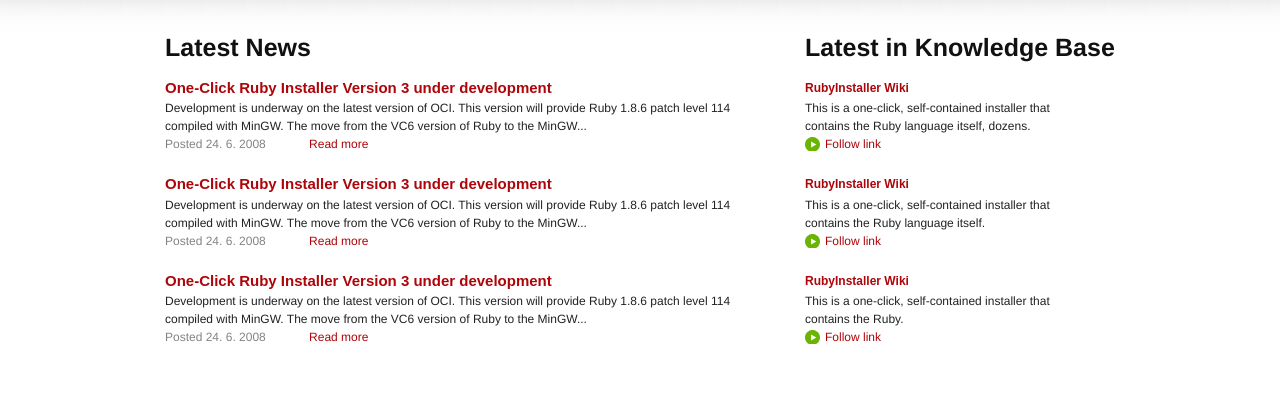
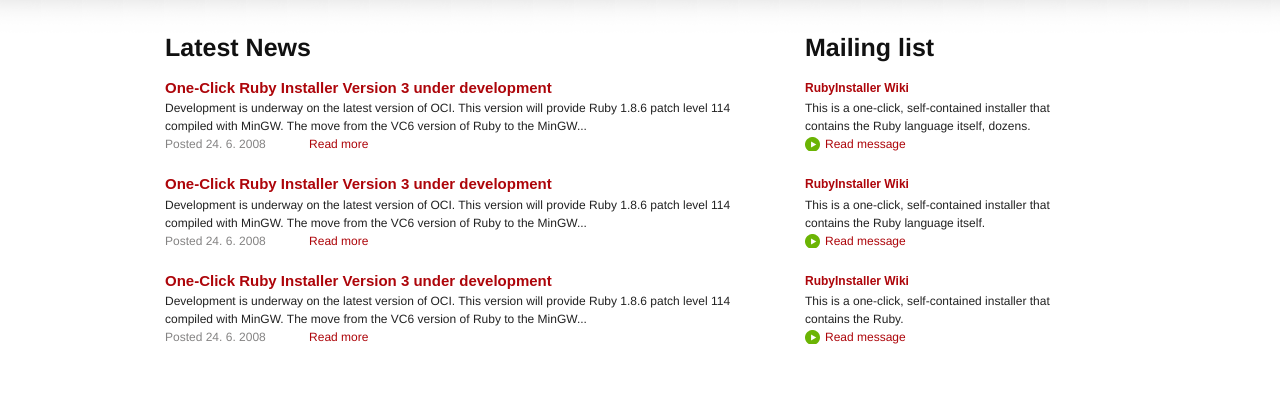
Before and after one commit to oneclick/website-html, a plain HTML site: page index.htm in a window 1280 px wide. Shown: the part 351-744 px from the top of the page. Drawn offline with Linux system fonts and the light colour scheme.

Commit message:
Few changes

```diff
--- a/index.htm
+++ b/index.htm
@@ -60,19 +60,19 @@
 		</div>
 		<div class="span-8 last">
 			<div id="right_content" >
-				<h2>Latest in Knowledge Base</h2>
+				<h2>Mailing list</h2>
 				<div class="knowledge_item">
 					<h3><a href="">RubyInstaller Wiki</a></h3>
 					<p>This is a one-click, self-contained installer that contains the Ruby language itself, dozens.</p>
-					<a href="" class="more">Follow link</a> </div>
+					<a href="" class="more">Read message</a> </div>
 				<div class="knowledge_item">
 					<h3><a href="">RubyInstaller Wiki</a></h3>
 					<p>This is a one-click, self-contained installer that contains the Ruby language itself.</p>
-					<a href="" class="more">Follow link</a> </div>
+					<a href="" class="more">Read message</a> </div>
 				<div class="knowledge_item">
 					<h3><a href="">RubyInstaller Wiki</a></h3>
 					<p>This is a one-click, self-contained installer that contains the Ruby.</p>
-					<a href="" class="more">Follow link</a> </div>
+					<a href="" class="more">Read message</a> </div>
 			</div>
 		</div>
 		<div id="fastbar" class="container clear">
```
